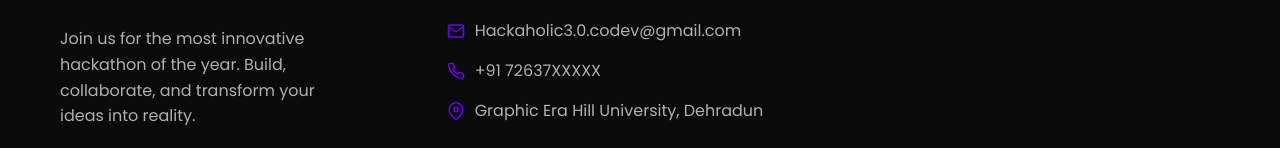
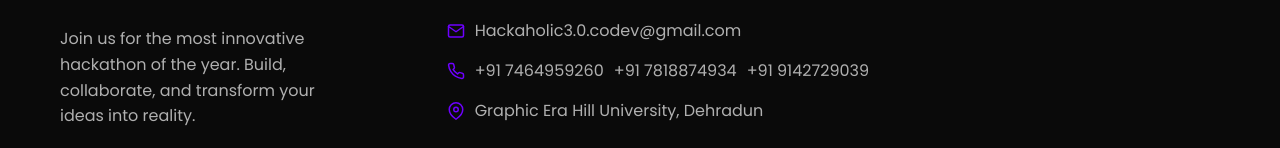
Before and after one commit to HimanshuRawat143/Hackathon, a React (Create React App) app in the folder client/: page /contact in a window 1280 px wide. Shown: the part 1228-1376 px from the top of the page. Built offline with nearby package versions, Linux system fonts and the light colour scheme.

Commit message:
Footer updated !

```diff
--- a/client/src/components/Footer.js
+++ b/client/src/components/Footer.js
@@ -47,7 +47,9 @@ const Footer = () => {
                 <svg xmlns="http://www.w3.org/2000/svg" width="18" height="18" viewBox="0 0 24 24" fill="none" stroke="currentColor" strokeWidth="2" strokeLinecap="round" strokeLinejoin="round">
                   <path d="M22 16.92v3a2 2 0 0 1-2.18 2 19.79 19.79 0 0 1-8.63-3.07 19.5 19.5 0 0 1-6-6 19.79 19.79 0 0 1-3.07-8.67A2 2 0 0 1 4.11 2h3a2 2 0 0 1 2 1.72 12.84 12.84 0 0 0 .7 2.81 2 2 0 0 1-.45 2.11L8.09 9.91a16 16 0 0 0 6 6l1.27-1.27a2 2 0 0 1 2.11-.45 12.84 12.84 0 0 0 2.81.7A2 2 0 0 1 22 16.92z"></path>
                 </svg>
-                <span>+91 72637XXXXX</span>
+                <span>+91 7464959260</span>
+                <span>+91 7818874934</span>
+                <span>+91 9142729039</span>
               </ContactItem>
               <ContactItem>
                 <svg xmlns="http://www.w3.org/2000/svg" width="18" height="18" viewBox="0 0 24 24" fill="none" stroke="currentColor" strokeWidth="2" strokeLinecap="round" strokeLinejoin="round">
```
